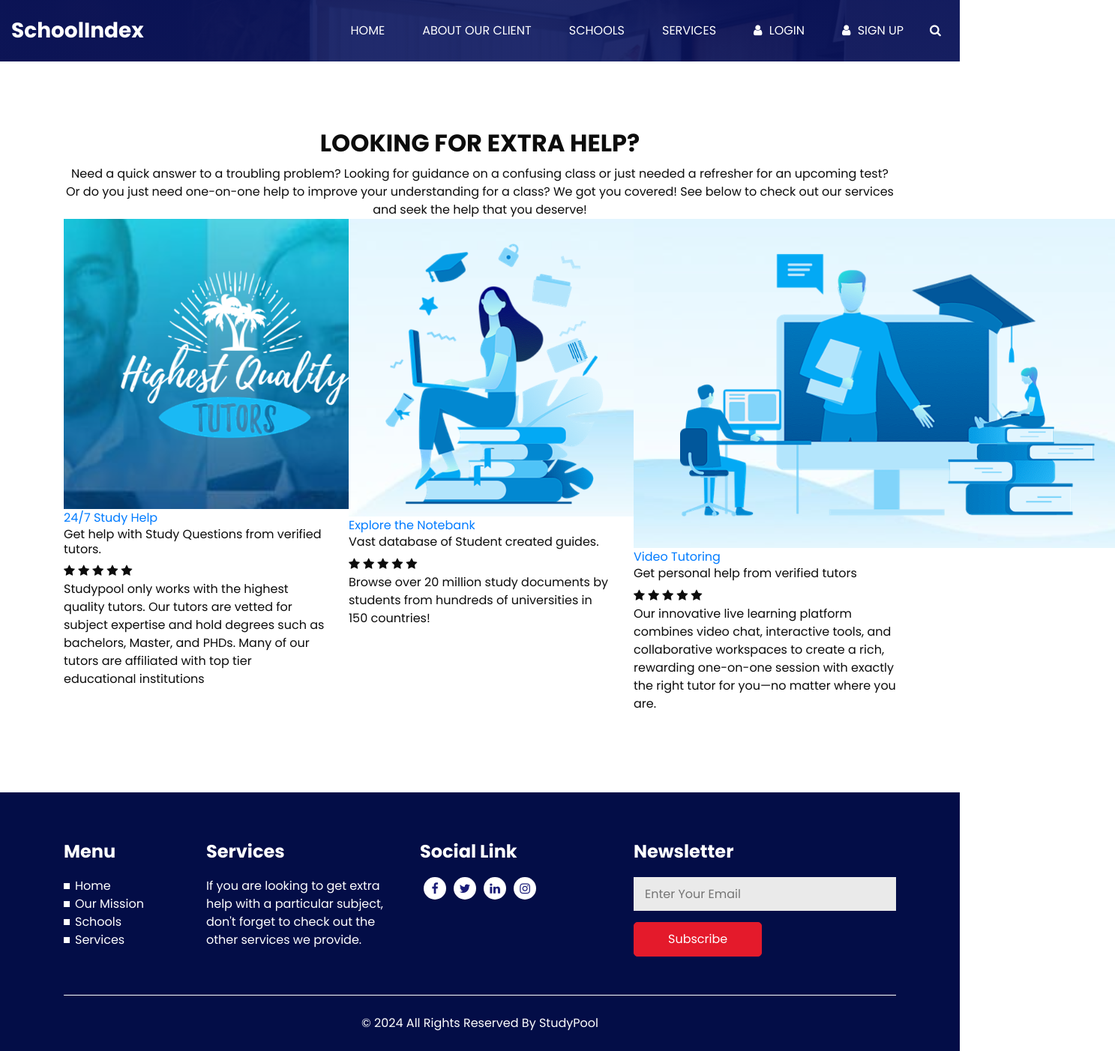
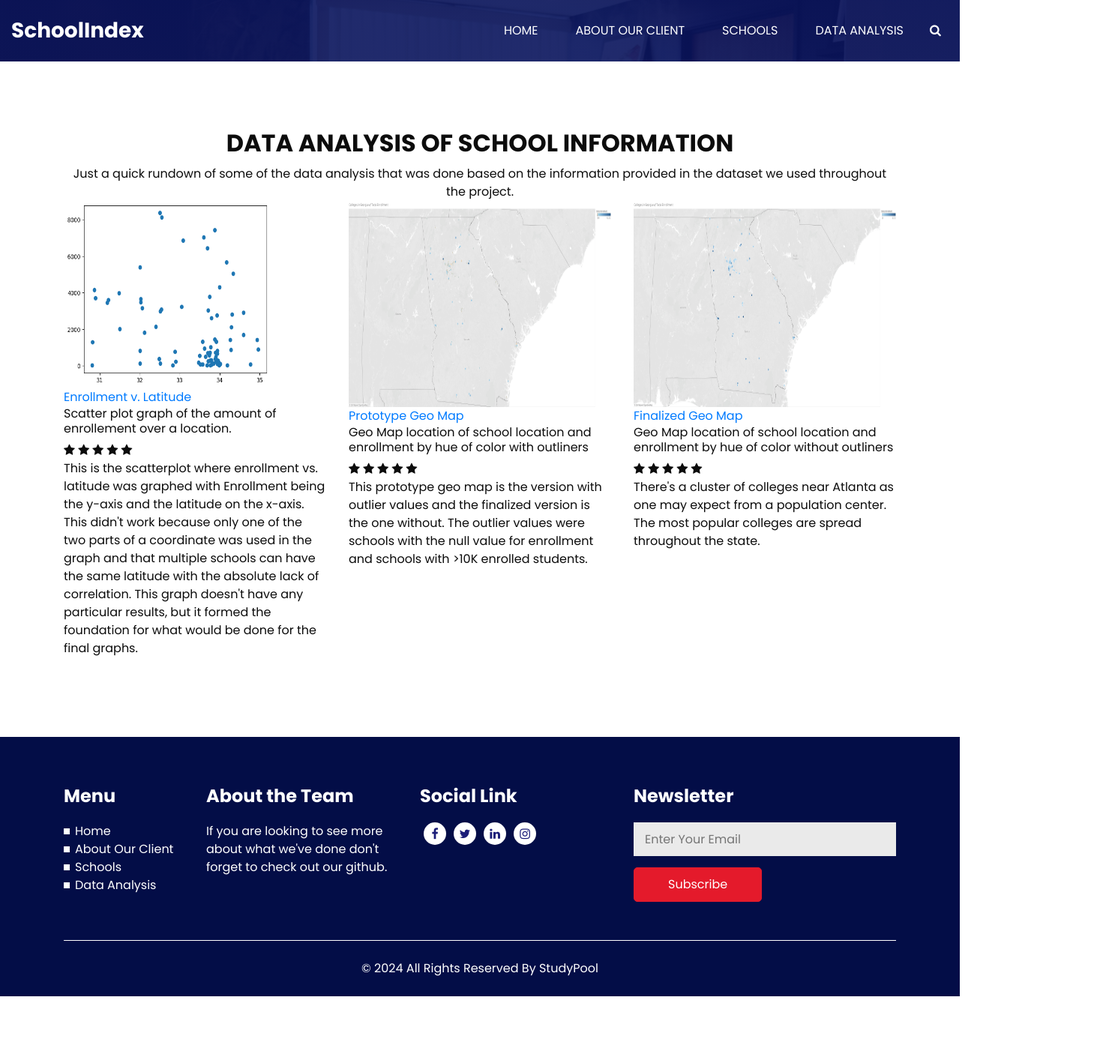
Before and after one commit to GGC-DSA/SchoolIndex, a plain HTML site: page docs/services.html in a window 1280 px wide. Shown: the whole page at 75% size, 1487 px wide, since content can reach past the window. After the commit the page ends 1329 px from the top, so only its background shows below. Drawn offline with nearby package versions, Linux system fonts and the light colour scheme.

Commit message:
Finally finished with 4th iteration of Website

```diff
--- a/docs/services.html
+++ b/docs/services.html
@@ -62,24 +62,10 @@
                 <a class="nav-link" href="schools.html">Schools</a>
               </li>
               <li class="nav-item active">
-                <a class="nav-link" href="services.html">Services</a>
+                <a class="nav-link" href="services.html">Data Analysis</a>
               </li>
-              <li class="nav-item">
-                <a class="nav-link" href="#">
-                  <i class="fa fa-user" aria-hidden="true"></i>
-                  <span>
-                    Login
-                  </span>
-                </a>
-              </li>
-              <li class="nav-item">
-                <a class="nav-link" href="#">
-                  <i class="fa fa-user" aria-hidden="true"></i>
-                  <span>
-                    Sign Up
-                  </span>
-                </a>
-              </li>
+
+
               <form class="form-inline">
                 <button class="btn   nav_search-btn" type="submit">
                   <i class="fa fa-search" aria-hidden="true"></i>
@@ -99,28 +85,26 @@
     <div class="container">
       <div class="heading_container heading_center">
         <h2>
-          LOOKING FOR EXTRA HELP?
+          Data Analysis of School information
         </h2>
         <p>
-          Need a quick answer to a troubling problem? Looking for guidance
-          on a confusing class or just needed a refresher for an upcoming test? Or do you
-          just need one-on-one help to improve your understanding for a class? We got you covered! See
-          below to check out our services and seek the help that you deserve!
+          Just a quick rundown of some of the data analysis that was done based on the information
+          provided in the dataset we used throughout the project.
         </p>
       </div>
       <div class="row">
         <div class="col-md-6 col-lg-4 mx-auto">
           <div class="box">
             <div class="img-box">
-              <img src="images\StudyPool Tutor_png.png" alt="">
+              <img src="images\School_ScatterPlot.png" alt="" width="275" height="250">
             </div>
             <div class="detail-box">
-              <a href="https://www.studypool.com">
-                24/7 Study Help
+              <a href="">
+                Enrollment v. Latitude
               </a>
               <h6 class="Study Help">
                 <span>
-                  Get help with Study Questions from verified tutors.
+                  Scatter plot graph of the amount of enrollement over a location.
                 </span>
                 <span>
 
@@ -134,9 +118,10 @@
                 <i class="fa fa-star" aria-hidden="true"></i>
               </span>
               <p>
-                Studypool only works with the highest quality tutors.
-                Our tutors are vetted for subject expertise and hold degrees such as bachelors, Master,
-                and PHDs. Many of our tutors are affiliated with top tier educational institutions
+                This is the scatterplot where enrollment vs. latitude was graphed with Enrollment being the y-axis and the latitude on the x-axis.
+                This didn't work because only one of the two parts of a coordinate was used in the graph and
+                that multiple schools can have the same latitude with the absolute lack of correlation.
+                This graph doesn't have any particular results, but it formed the foundation for what would be done for the final graphs.
               </p>
             </div>
           </div>
@@ -144,15 +129,15 @@
         <div class="col-md-6 col-lg-4 mx-auto">
           <div class="box">
             <div class="img-box">
-              <img src="images\StudyPool Notebook Database_png.png" alt="">
+              <img src="images\VizBeta.png" alt="" width="350" height="275">
             </div>
             <div class="detail-box">
-              <a href="https://www.studypool.com/notebank">
-                Explore the Notebank
+              <a href="">
+                Prototype Geo Map
               </a>
               <h6 class="Notebank Database">
                 <span>
-                  Vast database of Student created guides.
+                  Geo Map location of school location and enrollment by hue of color with outliners
                 </span>
                 <span>
 
@@ -166,8 +151,8 @@
                 <i class="fa fa-star" aria-hidden="true"></i>
               </span>
               <p>
-                Browse over 20 million study documents by students from hundreds of universities
-                in 150 countries!
+                This prototype geo map is the version with outlier values and the finalized version is the one without.
+                The outlier values were schools with the null value for enrollment and schools with >10K enrolled students.
               </p>
             </div>
           </div>
@@ -175,15 +160,15 @@
         <div class="col-md-6 col-lg-4 mx-auto">
           <div class="box">
             <div class="img-box">
-              <img src="images\StudyPool Video Tutor .png" alt="">
+              <img src="images\Viz1.png" alt="" width="350" height="275">
             </div>
             <div class="detail-box">
-              <a href="https://www.studypool.com/">
-                Video Tutoring
+              <a href="">
+                Finalized Geo Map
               </a>
               <h6 class="Video Tutoring">
                 <span>
-                  Get personal help from verified tutors
+                  Geo Map location of school location and enrollment by hue of color without outliners
                 </span>
                 <span>
 
@@ -197,9 +182,8 @@
                 <i class="fa fa-star" aria-hidden="true"></i>
               </span>
               <p>
-                Our innovative live learning platform combines video chat,
-                interactive tools, and collaborative workspaces to create a rich,
-                rewarding one-on-one session with exactly the right tutor for you—no matter where you are.
+                There's a cluster of colleges near Atlanta as one may expect from a population center.
+                The most popular colleges are spread throughout the state.
               </p>
             </div>
           </div>
@@ -229,7 +213,7 @@
             </li>
             <li>
               <a href="about.html">
-                Our Mission
+                About Our Client
               </a>
             </li>
             <li>
@@ -239,18 +223,18 @@
             </li>
             <li>
               <a class="active" href="services.html">
-                Services
+                Data Analysis
               </a>
             </li>
           </ul>
         </div>
         <div class="col-md-3">
           <h4>
-            Services
+            About the Team
           </h4>
           <p>
-            If you are looking to get extra help with a particular subject,
-            don't forget to check out the other services we provide.
+            If you are looking to see more about what we've
+            done don't forget to check out our github.
           </p>
         </div>
         <div class="col-md-3">
```
Also changed, not shown: docs/about.html (+4 -19 lines), docs/index.html (+23 -38 lines), docs/schools.html (+47 -128 lines), docs/images/HTML.png (added), docs/images/Kaggle.png (added), docs/images/MySQL.png (added), docs/images/Python.png (added), docs/images/Wikipedia_API.png (added).
